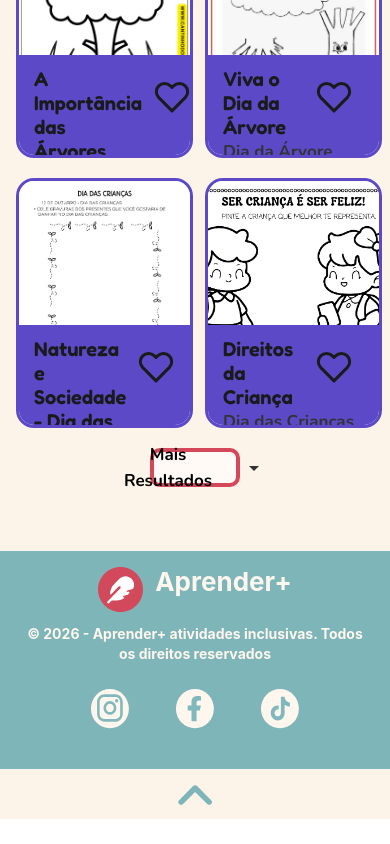
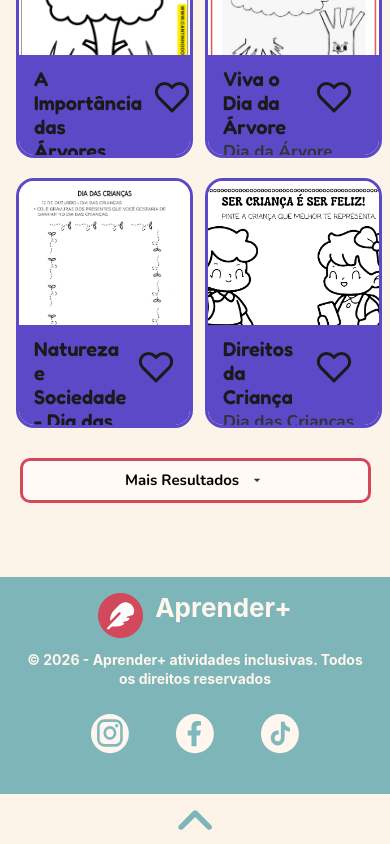
Before and after one commit to Aprender-Hackathon/Trabalho_Hackathon-Novo-, a Vue app: page /atividades-praticas in a window 390 px wide. Shown: the part 3275-4119 px from the top of the page. Before the commit the page ends 4094 px from the top, so only its background shows below. Built offline with nearby package versions, Linux system fonts and the light colour scheme.

Commit message:
responsividade do botao

```diff
--- a/src/components/BotaoMaisResultados.vue
+++ b/src/components/BotaoMaisResultados.vue
@@ -4,27 +4,61 @@ defineEmits(['carregar'])
 
 </script>
 <template>
-  <div>
-    <button class="MaisResultados" @click="$emit('carregar')" >
-      <span>Mais Resultados </span>
-      <img src="/seta.png" />
+  <div class="container-botao">
+    <button class="MaisResultados" @click="$emit('carregar')">
+      <span>Mais Resultados</span>
+      <img src="/seta.png" alt="Seta" class="icone-seta" />
     </button>
   </div>
 </template>
 
 <style scoped>
+.container-botao {
+  width: 100%;
+  display: flex;
+  justify-content: center;
+  padding: 10px 0;
+}
+
 .MaisResultados {
-  width: 23%;
-  height: 39px;
+  width: 100%;
+  max-width: 280px;
+  min-width: 180px;
+  min-height: 44px;
+  padding: 8px 16px;
   background: #fffaf5;
   border: 4px solid #d5485a;
   border-radius: 10px;
   display: flex;
   align-items: center;
   justify-content: center;
-  font-size: 17px;
+  gap: 15px;
+  font-size: 16px;
   font-weight: bold;
-  margin: 0 auto;
-  gap: 30px;
+  cursor: pointer;
+  transition: all 0.2s ease-in-out;
+}
+
+.icone-seta {
+  max-height: 16px;
+  width: auto;
+}
+
+.MaisResultados:hover {
+  background-color: #ffe6d9;
+  transform: translateY(-1px);
+}
+
+.MaisResultados:active {
+  transform: translateY(0);
+}
+
+@media (max-width: 600px) {
+  .MaisResultados {
+    max-width: 90%;
+    font-size: 15px;
+    gap: 10px;
+    border-width: 3px;
+  }
 }
 </style>
```
